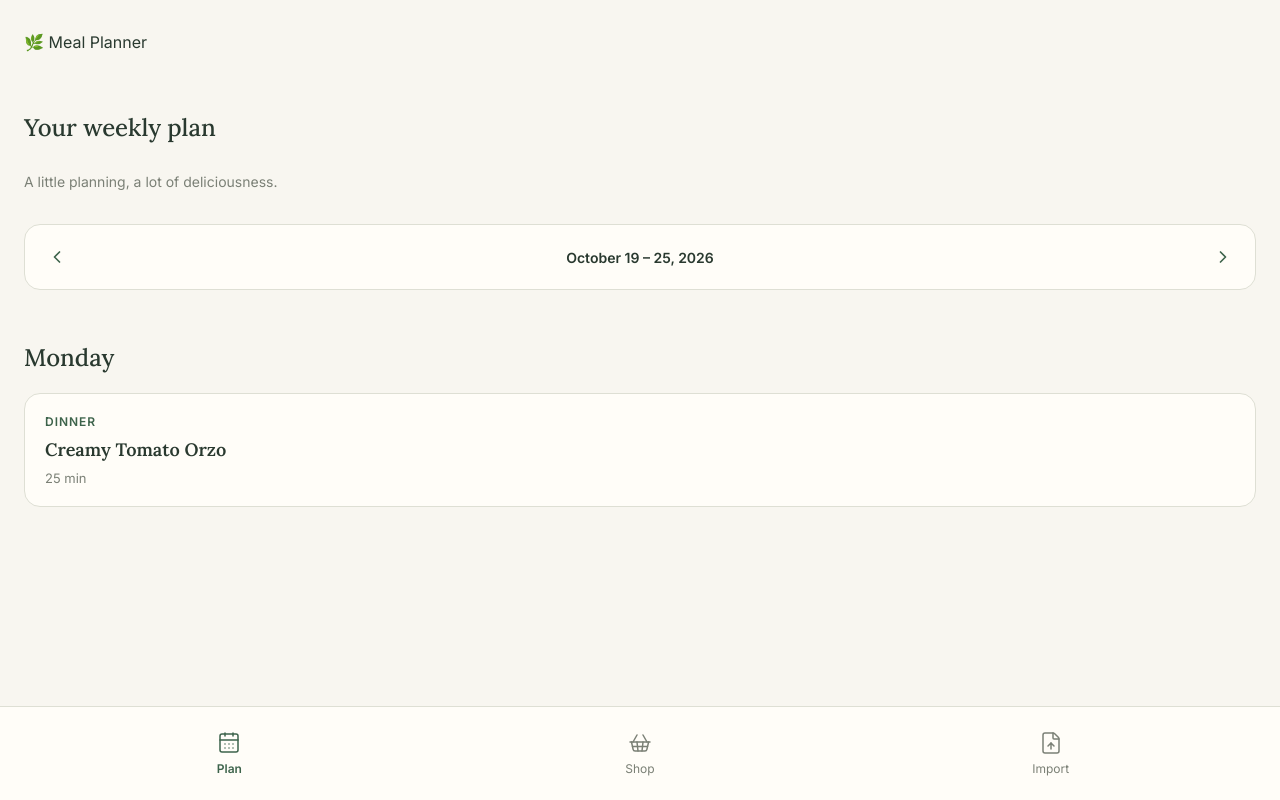
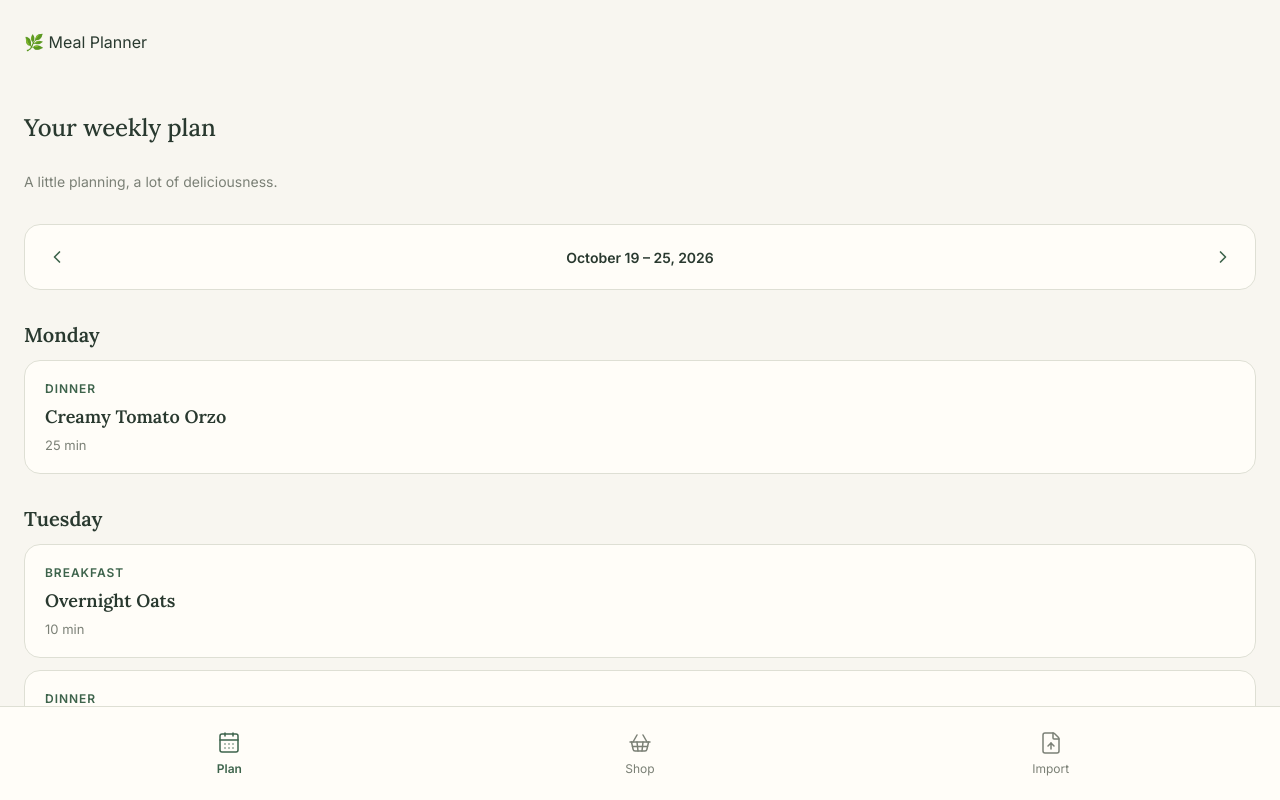
Before and after one commit to codebaseeden/mealplaner, a React (Vite) app: page / in a window 1280 px wide. Both pictures are taken after a click on the button "Plan". Built offline with nearby package versions, Linux system fonts and the light colour scheme.

Commit message:
feat: support multiple meals and empty days

```diff
--- a/src/components/MealCard.module.css
+++ b/src/components/MealCard.module.css
@@ -35,23 +35,23 @@
   font-size: 13px;
 }
 
-.day {
+.emptyState {
   display: flex;
-  flex-direction: column;
-  gap: 12px;
+  align-items: center;
+  justify-content: center;
+
+  min-height: 100px;
+  padding: 24px;
+
+  background-color: var(--color-primary-light);
+  border: 1px dashed var(--color-border);
+  border-radius: 16px;
+
+  color: var(--color-text-secondary);
+  font-size: 14px;
+  text-align: center;
 }
 
-.dayHeader {
-  display: flex;
-  align-items: center;
-  justify-content: space-between;
+.emptyState p {
+  margin: 0;
 }
-
-.dayTitle {
-  margin: 0;
-
-  color: var(--color-text);
-  font-family: var(--font-heading);
-  font-size: 20px;
-  font-weight: 600;
-}
--- a/src/pages/WeeklyPlan.module.css
+++ b/src/pages/WeeklyPlan.module.css
@@ -74,3 +74,45 @@
   outline: 2px solid var(--color-primary);
   outline-offset: 2px;
 }
+
+.day {
+  display: flex;
+  flex-direction: column;
+  gap: 12px;
+}
+
+.dayHeader {
+  display: flex;
+  align-items: center;
+  justify-content: space-between;
+}
+
+.dayTitle {
+  margin: 0;
+
+  color: var(--color-text);
+  font-family: var(--font-heading);
+  font-size: 20px;
+  font-weight: 600;
+}
+
+.emptyState {
+  display: flex;
+  align-items: center;
+  justify-content: center;
+
+  min-height: 100px;
+  padding: 24px;
+
+  background-color: var(--color-primary-light);
+  border: 1px dashed var(--color-border);
+  border-radius: 16px;
+
+  color: var(--color-text-secondary);
+  font-size: 14px;
+  text-align: center;
+}
+
+.emptyState p {
+  margin: 0;
+}
--- a/src/pages/WeeklyPlan.tsx
+++ b/src/pages/WeeklyPlan.tsx
@@ -3,6 +3,41 @@ import { ChevronLeft, ChevronRight } from 'lucide-react'
 import styles from './WeeklyPlan.module.css'
 
 import MealCard from '../components/MealCard'
+
+const weekPlan = [
+  {
+    id: 1,
+    day: 'Monday',
+    meals: [
+      {
+        title: 'Creamy Tomato Orzo',
+        mealType: 'dinner' as const,
+        duration: 25,
+      },
+    ],
+  },
+  {
+    id: 2,
+    day: 'Tuesday',
+    meals: [
+      {
+        title: 'Overnight Oats',
+        mealType: 'breakfast' as const,
+        duration: 10,
+      },
+      {
+        title: 'Crispy Tofu Bowl',
+        mealType: 'dinner' as const,
+        duration: 30,
+      },
+    ],
+  },
+  {
+    id: 3,
+    day: 'Wednesday',
+    meals: [],
+  },
+]
 
 function WeeklyPlan() {
   return (
@@ -37,25 +72,37 @@ function WeeklyPlan() {
             </button>
         </div>
 
+        {weekPlan.map((day) => (
             <section
+                key={day.id}
                 className={styles.day}
-            aria-labelledby="monday-title"
+                aria-labelledby={`day-${day.id}`}
             >
                 <div className={styles.dayHeader}>
                     <h2
-                id="monday-title"
+                        id={`day-${day.id}`}
                         className={styles.dayTitle}
                     >
-                    Monday
+                        {day.day}
                     </h2>
                 </div>
 
+                {day.meals.length > 0 ? (
+                    day.meals.map((meal, index) => (
                         <MealCard
-                title="Creamy Tomato Orzo"
-                mealType="dinner"
-                duration={25}
+                        key={index}
+                        title={meal.title}
+                        mealType={meal.mealType}
+                        duration={meal.duration}
                         />
+                    ))
+                    ) : (
+                    <div className={styles.emptyState}>
+                        <p>No meals planned yet.</p>
+                    </div>
+                )}
             </section>
+        ))}
     </section>
   )
 }
```
Lines whose indentation alone changed are shown as unchanged.
